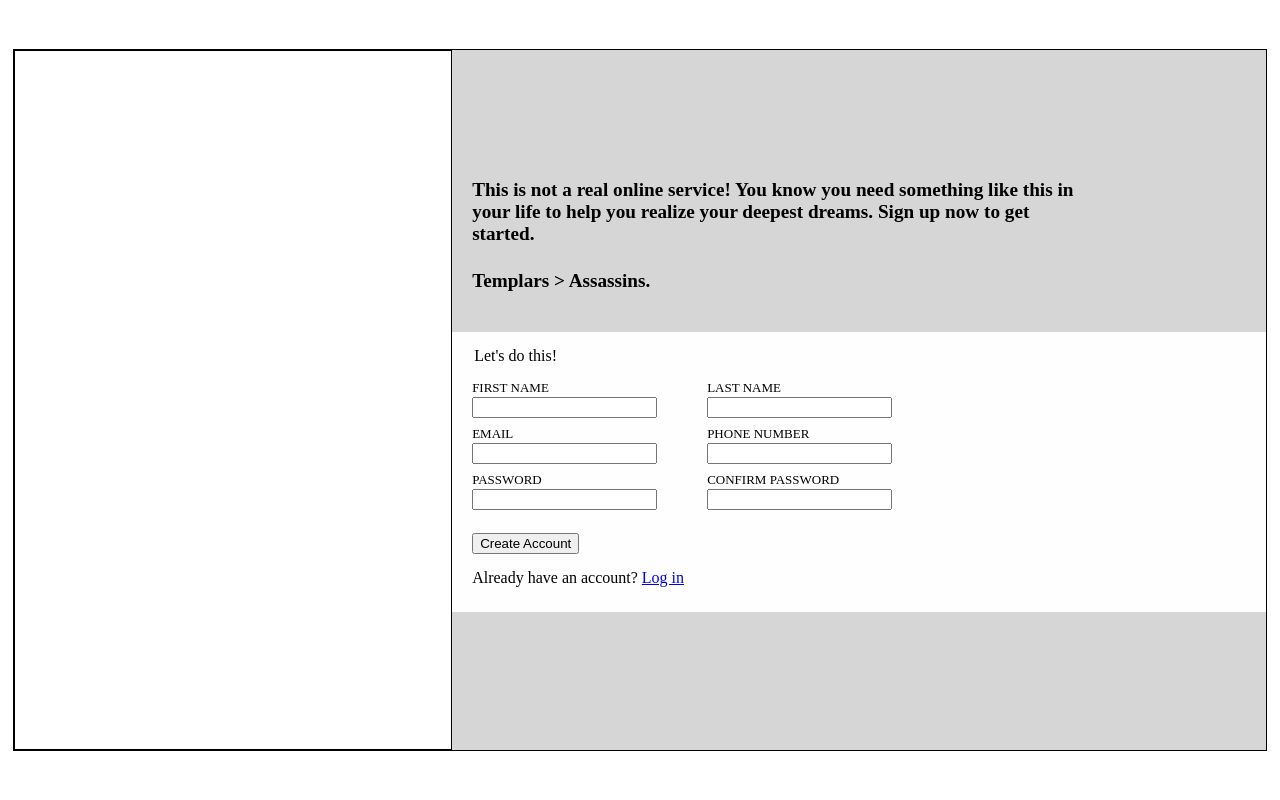
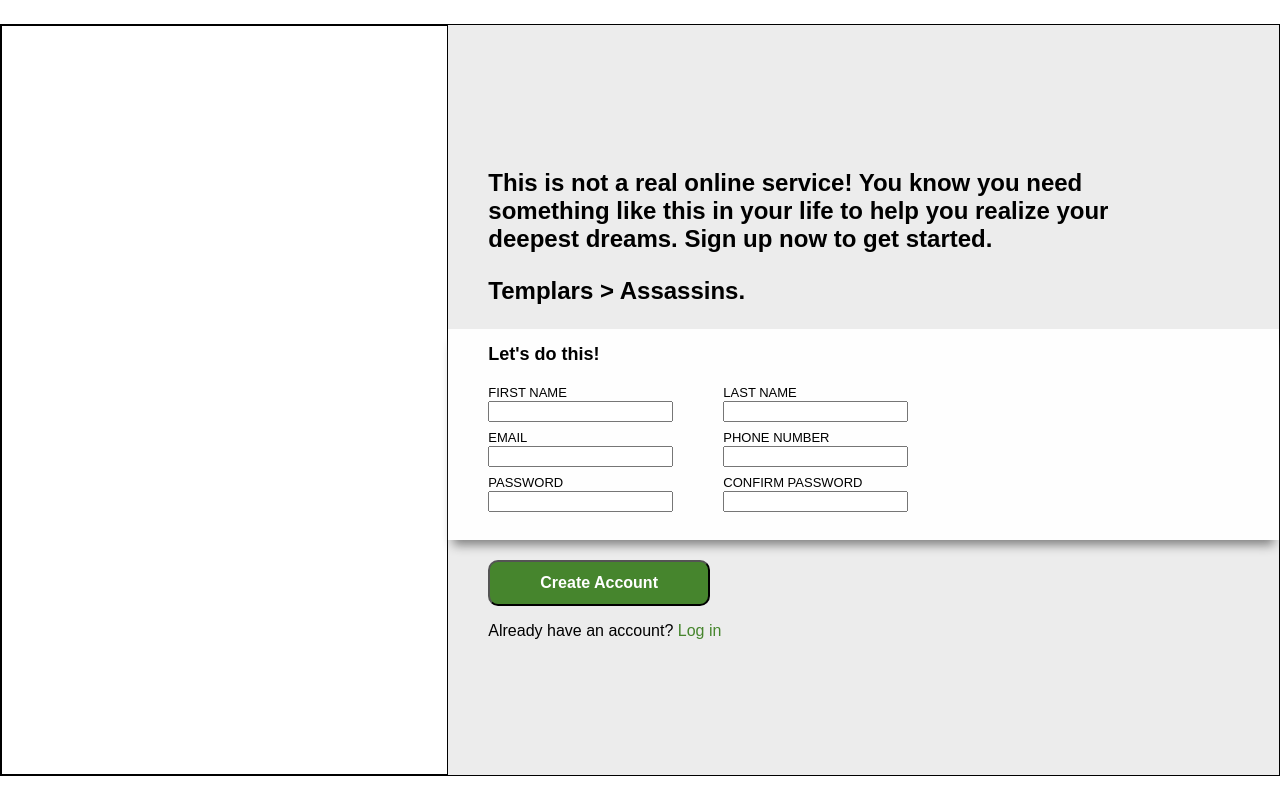
Before and after one commit to shay5555/sign-up-form, a plain HTML site: page index.html in a window 1280 px wide. Drawn offline with Linux system fonts and the light colour scheme.

Commit message:
Improve css style

```diff
--- a/index.html
+++ b/index.html
@@ -21,6 +21,7 @@
                 <p>Templars > Assassins.</p>
             </div>
             <form>
+                <div id="form-top">
                     <legend>Let's do this!</legend>
                     <div id="input-fields">
                         <div>
@@ -54,6 +55,7 @@
                             </div>
                         </div>
                     </div>
+                </div>
                 <div id="form-bottom">
                     <div>
                         <button type="submit" id="create-account">Create Account</button>
--- a/style.css
+++ b/style.css
@@ -1,3 +1,8 @@
+:root {
+    --left-padding: 40px;
+    font-family: sans-serif, 'Courier New', Courier, monospace;
+}
+
 body {
     display: flex;
     justify-content: center;
@@ -6,11 +11,8 @@ body {
     margin: 0;
 }
 
-.sign-up-container {
-    display: flex;
-    border: 1px solid black;
-    height: 700px;
-    min-width: 55vw;
+a {
+    text-decoration: none;
 }
 
 label,
@@ -18,12 +20,42 @@ input {
     display: block;
 }
 
-form {
-    background-color: #FEFEFE;
+#right-side .pre-form-text {
+    font-weight: bold;
+    font-size: x-large;
+    max-width: 75%;
+    padding-left: var(--left-padding);
 }
 
-form legend {
-    margin-top: 15px;
+.sign-up-container {
+    display: flex;
+    border: 1px solid black;
+    height: 750px;
+    min-width: 55vw;
+}
+
+#form-top legend {
+    padding-top: 15px;
+    font-weight: bold;
+    font-size: large;
+}
+
+#form-top > * {
+    padding-left: var(--left-padding);
+    padding-bottom: 20px;
+}
+
+#form-bottom > * {
+    padding-left: var(--left-padding);
+}
+
+#form-top    {
+    box-shadow: 0px 10px 10px -5px gray;
+    background-color: #FEFEFE !important;
+}
+
+#form-bottom {
+    padding-top: 20px;
 }
 
 #left-side {
@@ -35,27 +67,8 @@ form legend {
     display: flex;
     justify-content: center;
     flex-direction: column;
-    background-color: rgb(214, 214, 214);
+    background-color: rgb(236, 236, 236);
     max-width: 65%;
-}
-
-#right-side > * {
-    padding-left: 20px;
-}
-
-#right-side .pre-form-text {
-    font-weight: bold;
-    font-size: larger;
-    max-width: 75%;
-}
-
-#input-fields {
-    padding: 15px 0;
-}
-
-#right-side p,
-#right-side form {
-    margin: 15px 0 25px;
 }
 
 #input-fields label {
@@ -69,3 +82,16 @@ form legend {
     gap: 50px;
     margin-bottom: 8px;
 }
+
+#form-bottom button {
+    padding: 12px 50px;
+    border-radius: 10px;
+    background-color: rgb(70, 133, 45);
+    color: white;
+    font-weight: bold;
+    font-size: medium;
+}
+
+#form-bottom a {
+    color: rgb(70, 133, 45);
+}
```
Lines whose indentation alone changed are shown as unchanged.
